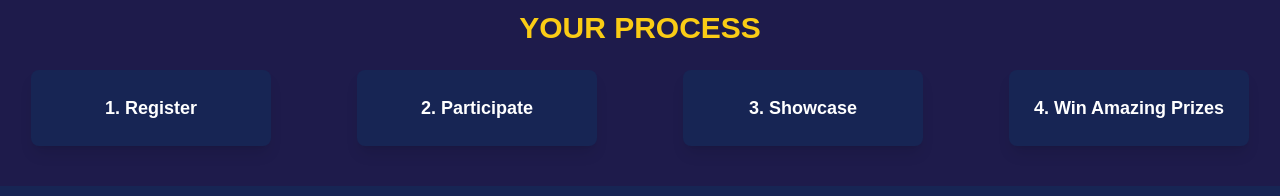
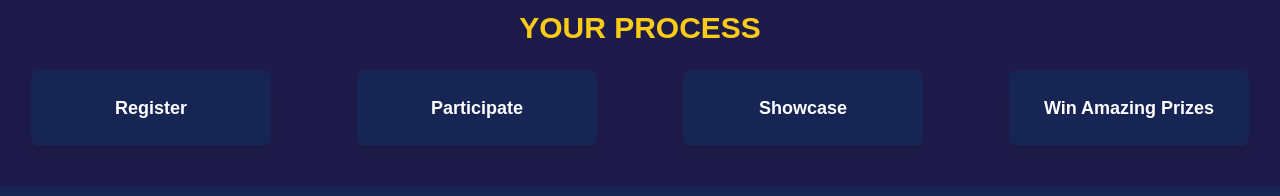
Before and after one commit to Arvindhan-7/aavishkaar-2025, a plain HTML site: page index.html in a window 1280 px wide. Shown: the part 548-744 px from the top of the page. Drawn offline with nearby package versions, Linux system fonts and the light colour scheme; a web font is replaced by a local one.

Commit message:
index page

```diff
--- a/index.html
+++ b/index.html
@@ -122,22 +122,22 @@
       <div
         class="bg-blue-950 rounded-lg text-center p-6 text-lg font-bold text-white shadow-lg transition transform hover:-translate-y-3 w-60 cursor-pointer"
       >
-        1. Register
+        Register
       </div>
       <div
         class="bg-blue-950 rounded-lg text-center p-6 text-lg font-bold text-white shadow-lg transition transform hover:-translate-y-3 w-60 cursor-pointer"
       >
-        2. Participate
+        Participate
       </div>
       <div
         class="bg-blue-950 rounded-lg text-center p-6 text-lg font-bold text-white shadow-lg transition transform hover:-translate-y-3 w-60 cursor-pointer"
       >
-        3. Showcase
+        Showcase
       </div>
       <div
         class="bg-blue-950 rounded-lg text-center p-6 text-lg font-bold text-white shadow-lg transition transform hover:-translate-y-3 w-60 cursor-pointer"
       >
-        4. Win Amazing Prizes
+        Win Amazing Prizes
       </div>
     </div>
   </div>
```
